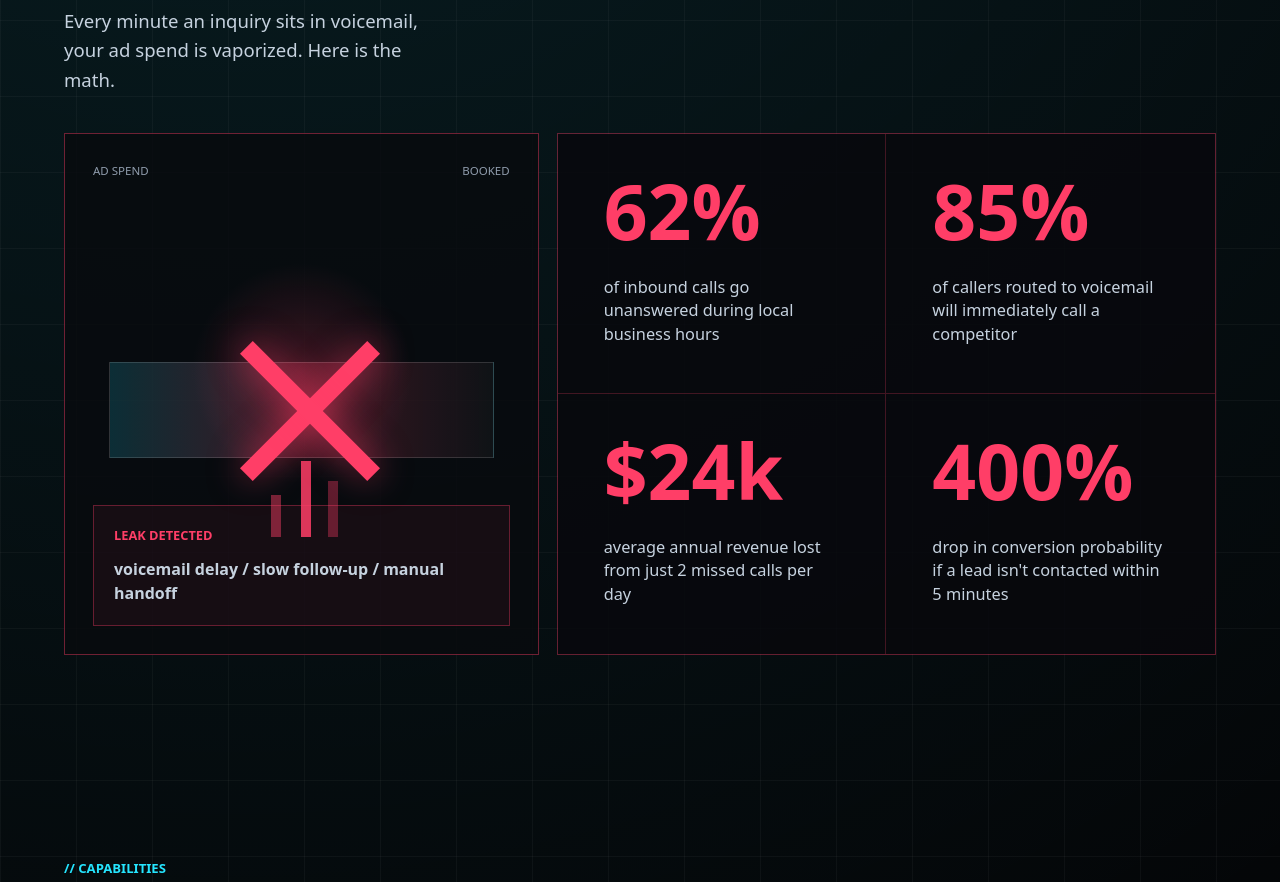
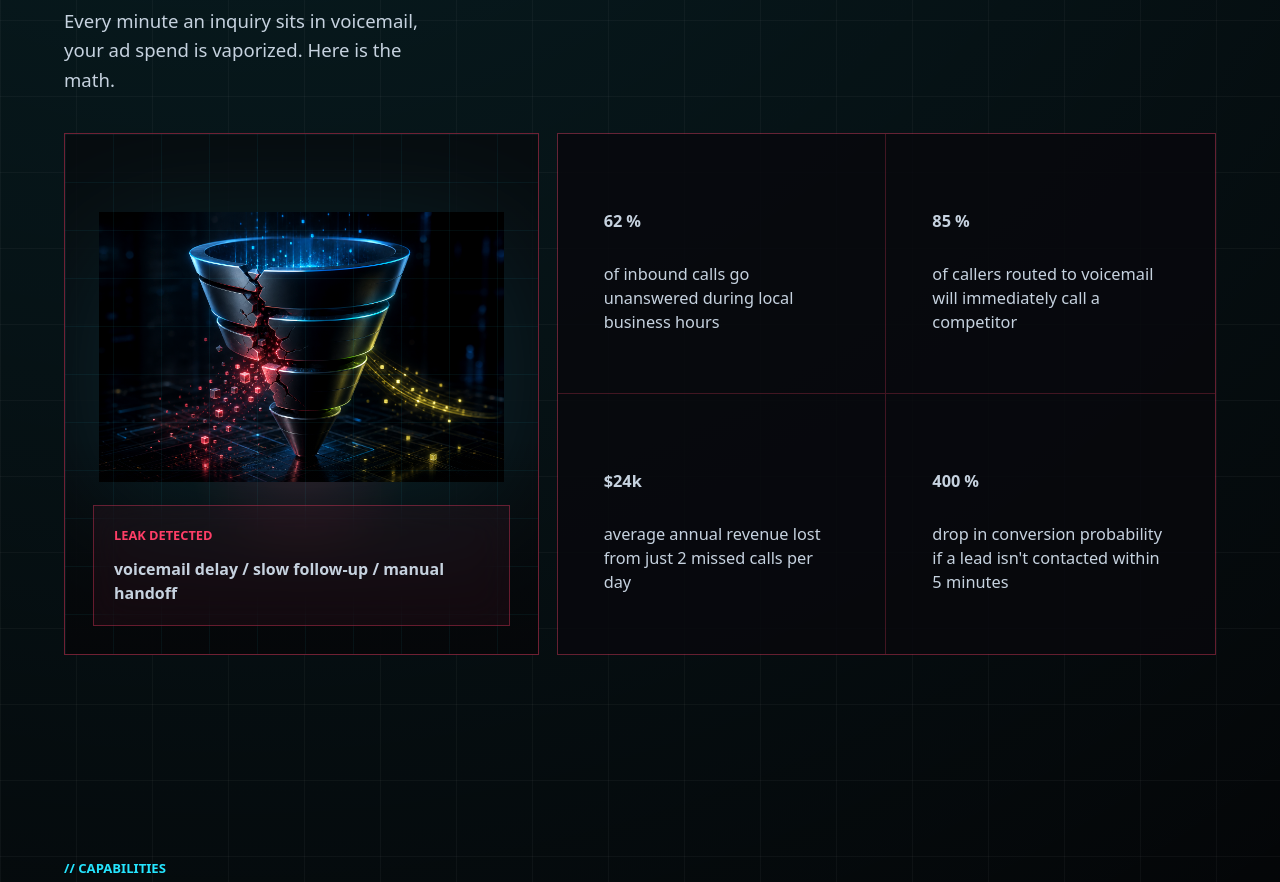
Before and after one commit to carlosreynag06/iq-integrations, a Next.js app: page / in a window 1280 px wide. Shown: the part 1120-2002 px from the top of the page. Built offline with nearby package versions, Linux system fonts and the light colour scheme.

Commit message:
Update problem stats and funnel visual

```diff
--- a/app/globals.css
+++ b/app/globals.css
@@ -370,63 +370,42 @@ summary {
   min-height: 520px;
   padding: 28px;
   border: 1px solid rgba(255, 62, 103, .42);
+  overflow: hidden;
   background:
-    radial-gradient(circle at 50% 46%, rgba(255,62,103,.22), transparent 30%),
+    radial-gradient(circle at 50% 42%, rgba(37,229,255,.16), transparent 30%),
+    radial-gradient(circle at 50% 62%, rgba(255,62,103,.18), transparent 28%),
     rgba(8, 10, 14, .82);
 }
 
-.pipe-labels {
-  display: flex;
-  justify-content: space-between;
-  color: var(--muted);
-  font-family: var(--font-mono);
-  font-size: .72rem;
+.rupture-map img {
+  object-fit: contain;
+  padding: 34px 34px 128px;
+  filter: saturate(1.08) contrast(1.05) drop-shadow(0 28px 70px rgba(37, 229, 255, .12));
 }
 
-.pipeline {
+.rupture-map::before {
   position: absolute;
-  top: 44%;
-  right: 44px;
-  left: 44px;
-  height: 96px;
-  border: 1px solid rgba(255,255,255,.14);
-  background: linear-gradient(90deg, rgba(37,229,255,.16), rgba(255,62,103,.22), rgba(255,255,255,.03));
+  inset: 0;
+  z-index: 1;
+  pointer-events: none;
+  content: "";
+  background:
+    linear-gradient(rgba(37,229,255,.055) 1px, transparent 1px),
+    linear-gradient(90deg, rgba(37,229,255,.055) 1px, transparent 1px),
+    linear-gradient(180deg, transparent 58%, rgba(4,5,7,.72) 100%);
+  background-size: 48px 48px, 48px 48px, auto;
 }
-
-.pipeline::before,
-.pipeline::after {
-  position: absolute;
-  top: -42px;
-  left: 50%;
-  width: 18px;
-  height: 180px;
-  content: "";
-  background: var(--red);
-  box-shadow: 0 0 34px rgba(255,62,103,.55);
-}
-
-.pipeline::before { transform: rotate(45deg); }
-.pipeline::after { transform: rotate(-45deg); }
-
-.pipeline i {
-  position: absolute;
-  bottom: -80px;
-  width: 10px;
-  background: var(--red);
-}
-
-.pipeline i:nth-child(1) { left: 42%; height: 42px; opacity: .45; }
-.pipeline i:nth-child(2) { left: 50%; height: 76px; opacity: .85; }
-.pipeline i:nth-child(3) { left: 57%; height: 56px; opacity: .35; }
 
 .leak-console {
   position: absolute;
   right: 28px;
   bottom: 28px;
   left: 28px;
+  z-index: 2;
   padding: 20px;
   border: 1px solid rgba(255,62,103,.35);
   background: rgba(255,62,103,.06);
+  backdrop-filter: blur(18px);
 }
 
 .leak-console small {
@@ -460,9 +439,19 @@ summary {
 .stat-stack article:nth-last-child(-n+2) { border-bottom: 0; }
 
 .stat-stack strong {
-  color: var(--red);
+  display: inline-flex;
+  align-items: baseline;
+  gap: 4px;
   font-size: clamp(3.7rem, 6vw, 6.6rem);
   line-height: .82;
+}
+
+.stat-number {
+  color: var(--ink);
+}
+
+.stat-symbol {
+  color: #ffd86b;
 }
 
 .stat-stack span {
--- a/app/page.tsx
+++ b/app/page.tsx
@@ -14,10 +14,10 @@ import {
 const nav = ["Services", "Solutions", "Process", "Results", "FAQ"];
 
 const leakStats = [
-  ["62%", "of inbound calls go unanswered during local business hours"],
-  ["85%", "of callers routed to voicemail will immediately call a competitor"],
-  ["$24k", "average annual revenue lost from just 2 missed calls per day"],
-  ["400%", "drop in conversion probability if a lead isn't contacted within 5 minutes"],
+  { number: "62", symbol: "%", label: "of inbound calls go unanswered during local business hours" },
+  { number: "85", symbol: "%", label: "of callers routed to voicemail will immediately call a competitor" },
+  { number: "$24k", symbol: "", label: "average annual revenue lost from just 2 missed calls per day" },
+  { number: "400", symbol: "%", label: "drop in conversion probability if a lead isn't contacted within 5 minutes" },
 ];
 
 const systems = [
@@ -178,26 +178,25 @@ export default function Home() {
           </div>
           <div className="bleed-grid">
             <div className="rupture-map">
-              <div className="pipe-labels">
-                <span>AD SPEND</span>
-                <span>BOOKED</span>
-              </div>
-              <div className="pipeline">
-                <i />
-                <i />
-                <i />
-                <b />
-              </div>
+              <Image
+                src="/generated/broken-revenue-funnel.png"
+                alt="Cracked revenue funnel leaking lost signal"
+                fill
+                sizes="(max-width: 1120px) 100vw, 38vw"
+              />
               <div className="leak-console">
                 <small>LEAK DETECTED</small>
                 <strong>voicemail delay / slow follow-up / manual handoff</strong>
               </div>
             </div>
             <div className="stat-stack">
-              {leakStats.map(([value, label]) => (
-                <article key={value}>
-                  <strong>{value}</strong>
-                  <span>{label}</span>
+              {leakStats.map((stat) => (
+                <article key={`${stat.number}${stat.symbol}`}>
+                  <strong>
+                    <span className="stat-number">{stat.number}</span>
+                    {stat.symbol ? <span className="stat-symbol">{stat.symbol}</span> : null}
+                  </strong>
+                  <span>{stat.label}</span>
                 </article>
               ))}
             </div>
```
Also changed, not shown: public/generated/broken-revenue-funnel.png (added).
